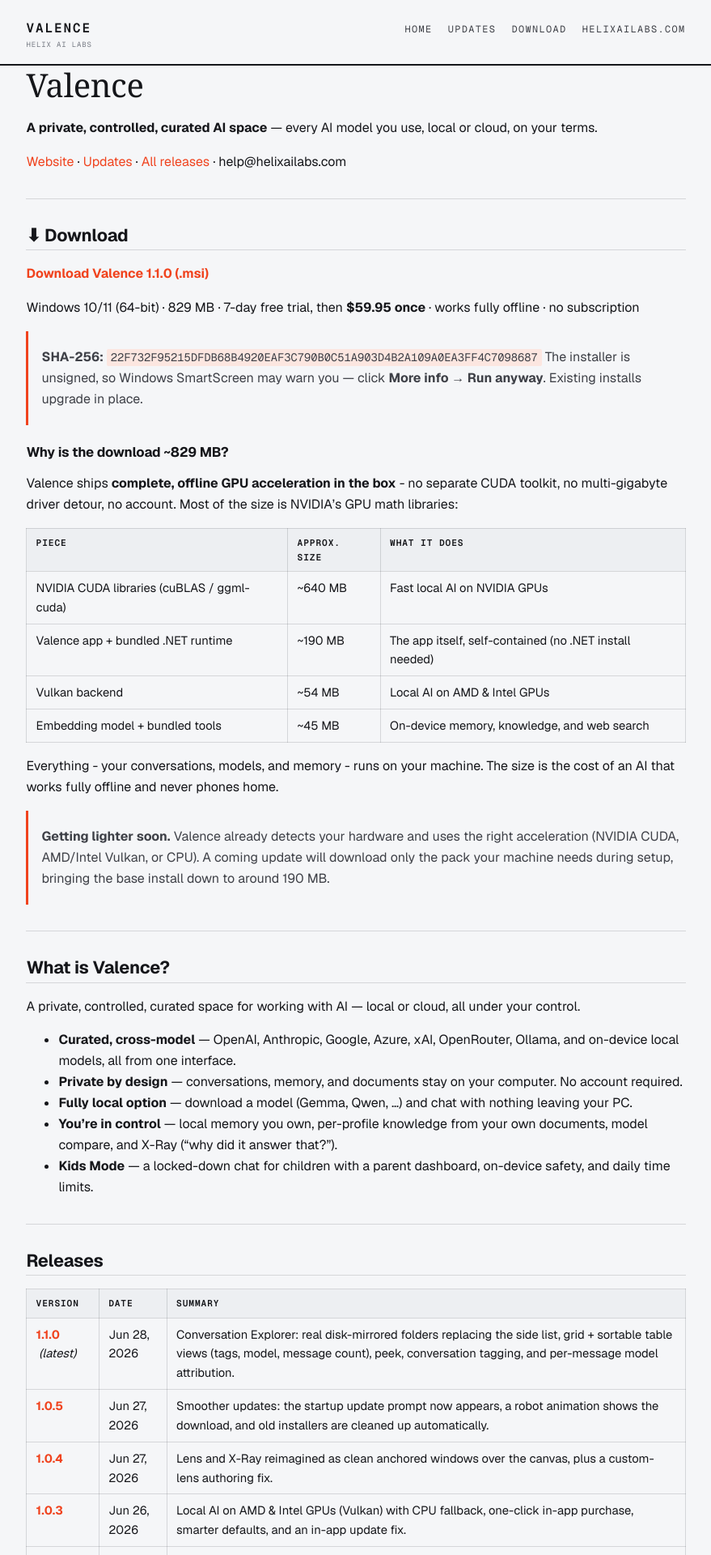
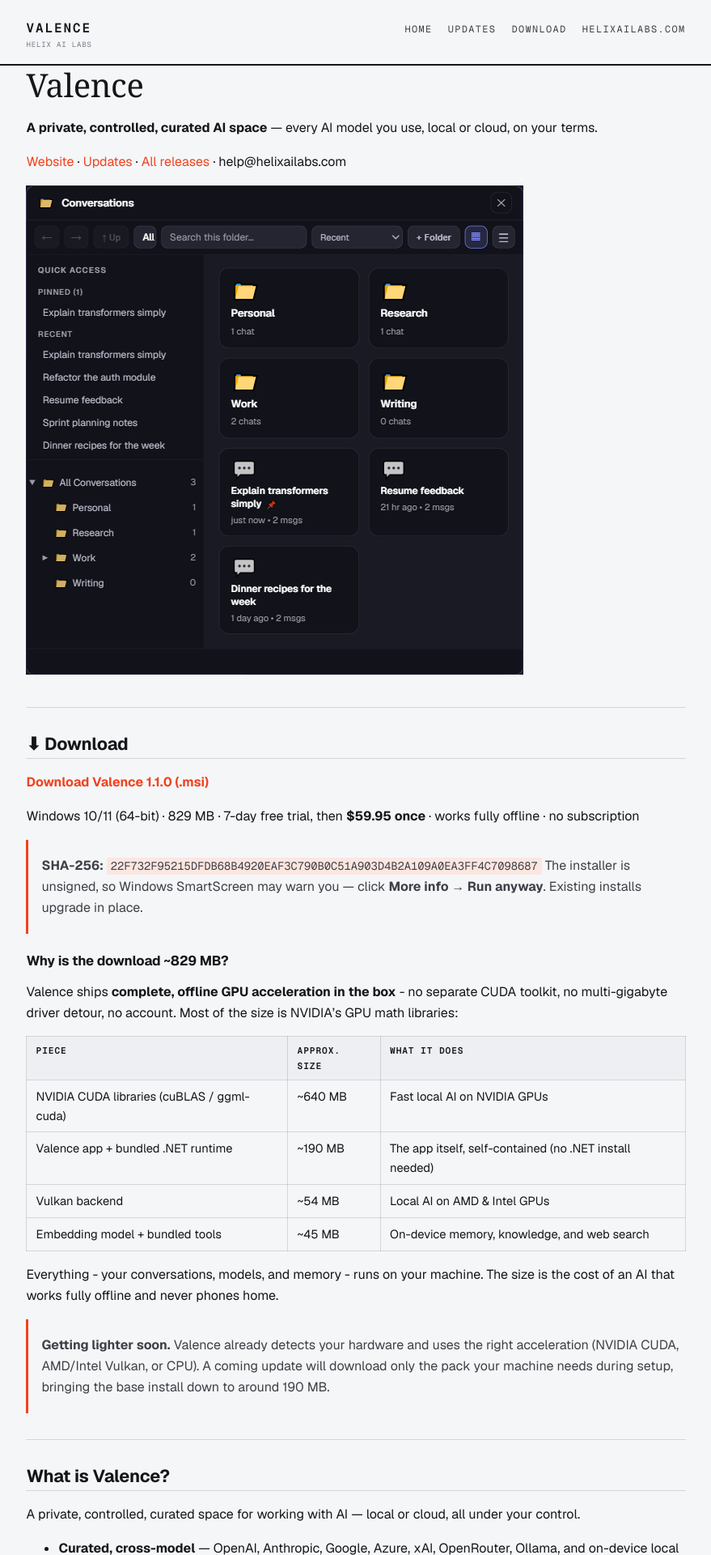
Before and after one commit to HelixAILabs/Valence, a Jekyll site: the page built from README.md, in a window 1280 px wide. Shown: the top 1920 px of the page at 81% size, without its empty margins (200-1079 px from the left). Built offline with Jekyll 4.4.1, drawn with Linux system fonts in a browser that asks for light colours; some web fonts are replaced; our own code applies the rules of GitHub Pages for plain Markdown files.

Commit message:
Blog: add Conversation Explorer hero image to 1.1.0 post + homepage
Co-Authored-By: Claude Opus 4.8 (1M context) <noreply@anthropic.com>

```diff
--- a/README.md
+++ b/README.md
@@ -3,6 +3,8 @@
 **A private, controlled, curated AI space** — every AI model you use, local or cloud, on your terms.
 
 [Website](https://helixailabs.com) · [Updates](https://helixailabs.github.io/Valence/updates/) · [All releases](https://github.com/HelixAILabs/Valence/releases) · help@helixailabs.com
+
+![Valence Conversation Explorer - browse, search, and organize every conversation in real folders](assets/img/conversation-explorer.png)
 
 ---
 
```
Also changed, not shown: _posts/2026-06-28-valence-1-1-0.md (+2 -0 lines), assets/img/conversation-explorer.png (added).
